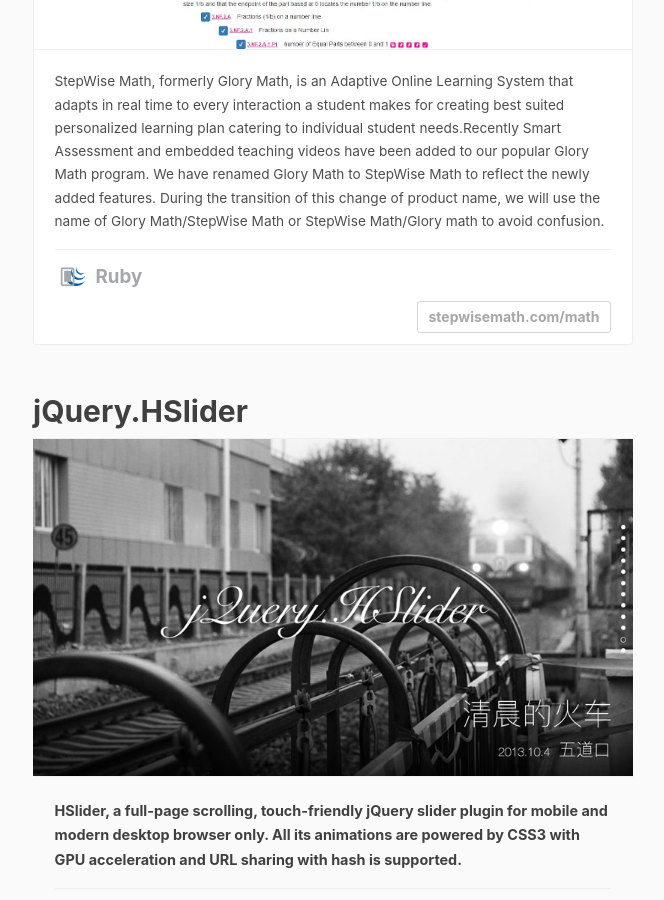
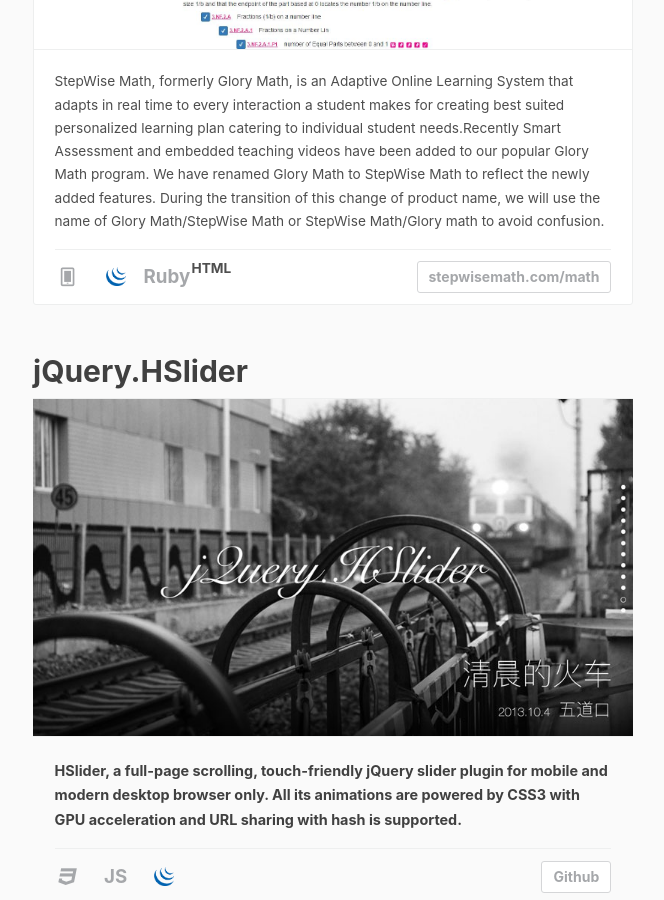
Before and after one commit to rapsoulhaonan/rapsoulhaonan.github.io, a Jekyll site: the page built from portfolio/index.html, in a window 1280 px wide and 900 px high, scrolled down 2859 px. Shown: the whole window, without its empty margins (307-971 px from the left). Built offline with Jekyll 4.4.1, drawn with Linux system fonts in a browser that asks for light colours; nearby versions of some CDN libraries; comment, search, counter and statistics services are not loaded.

Commit message:
Update index.html

```diff
--- a/portfolio/index.html
+++ b/portfolio/index.html
@@ -82,8 +82,9 @@
 								</li>
 								<li class="skill">
 									<span class="cbp_tmicon-phone"></span>
+									<span class="i-jquery"></span>
 									<span><b>Ruby</span>
-									<span class="i-jquery"></span>
+									<span><b>HTML</span>
 									<span class="link"><a target="_blank" href="http://stepwisemath.com/math">stepwisemath.com/math</a></span>
 								</li>
 							</ul>
```
